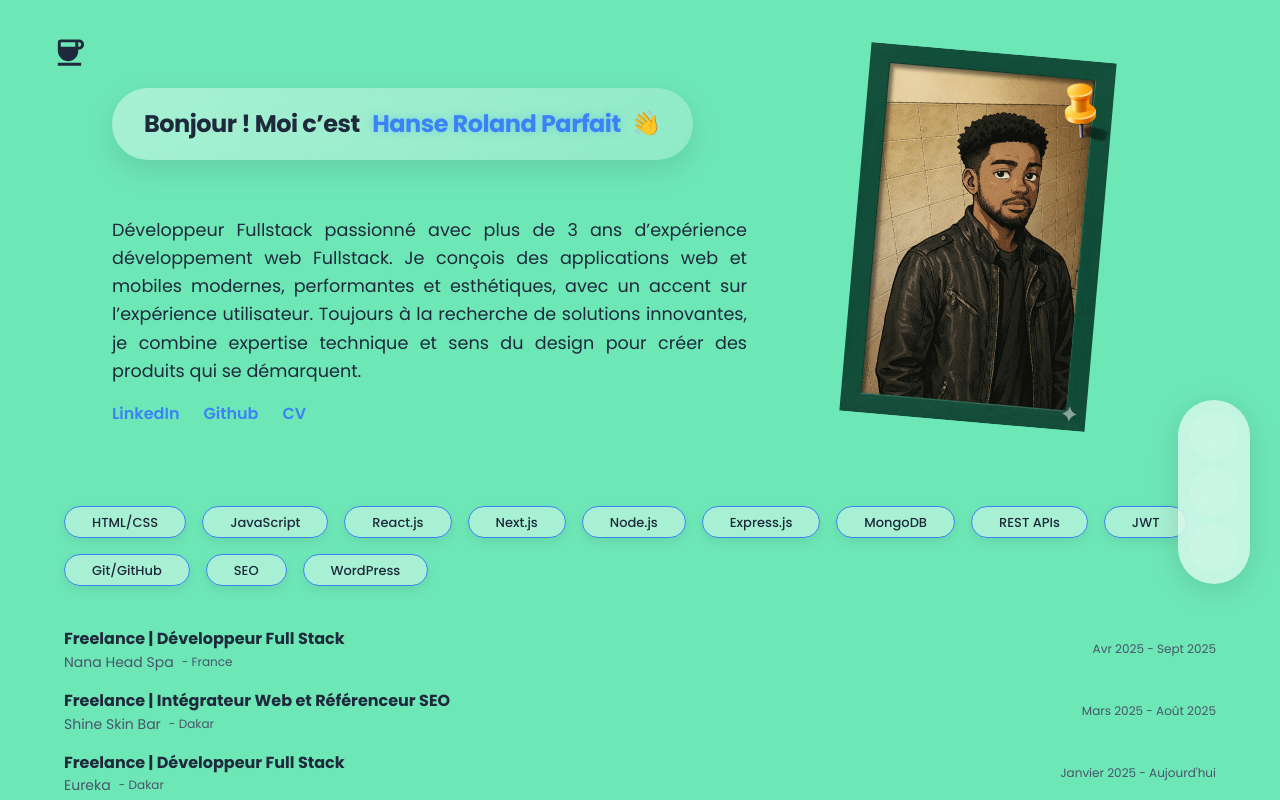
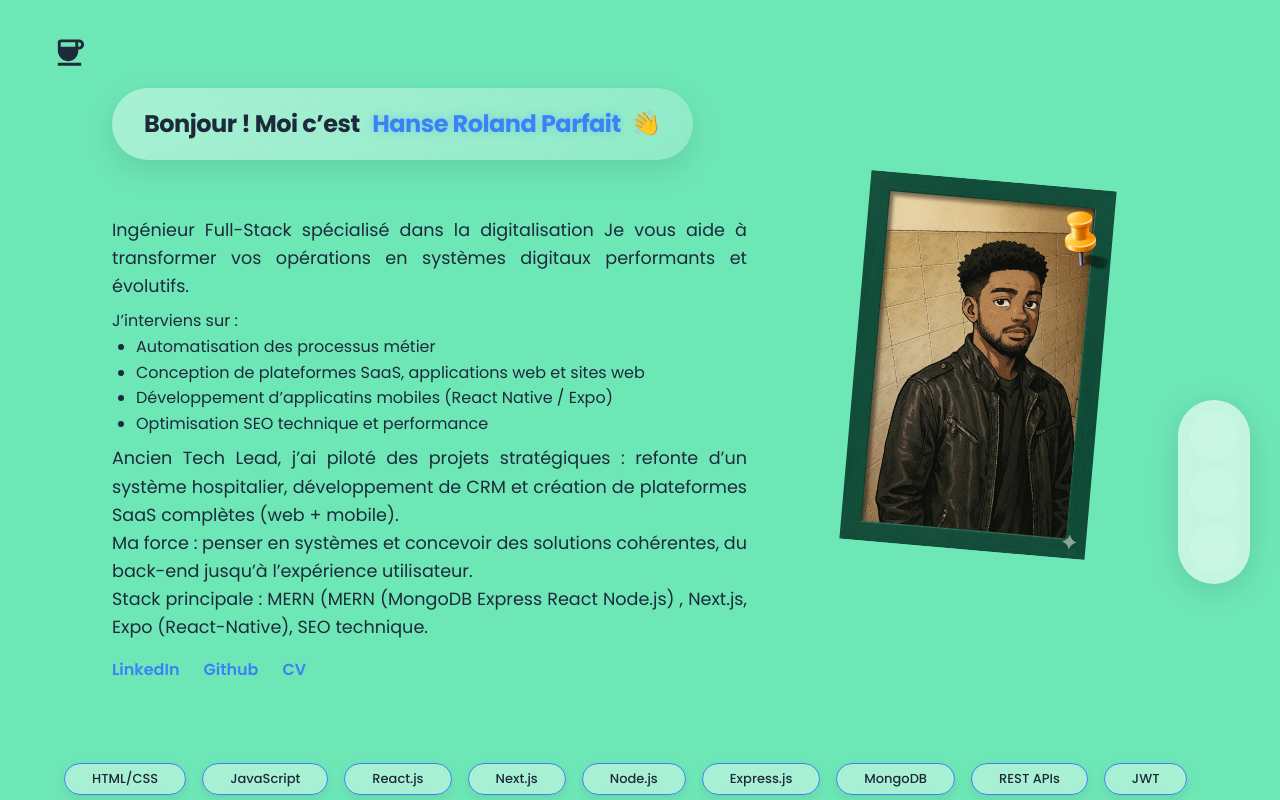
Before and after one commit to hanseroland/my-portfolio-2.0, a Next.js app: page /about in a window 1280 px wide. Shown: the top 800 px of the page. Built offline with nearby package versions, Linux system fonts and the light colour scheme; some icons are missing.

Commit message:
modification de la description du profile, ajout de sons audios jour/nuit

```diff
--- a/src/components/Layout/Navbar.js
+++ b/src/components/Layout/Navbar.js
@@ -7,6 +7,8 @@ import IconButton from '@mui/material/IconButton';
 import Container from '@mui/material/Container';
 import Brightness4Icon from '@mui/icons-material/Brightness4';
 import Brightness7Icon from '@mui/icons-material/Brightness7';
+import VolumeUpIcon from '@mui/icons-material/VolumeUp';
+import VolumeOffIcon from '@mui/icons-material/VolumeOff';
 import Link from 'next/link';
 import { Typography, useTheme } from '@mui/material';
 import { Coffee } from '@mui/icons-material';
@@ -24,12 +26,50 @@ const StyledToolbar = styled(Toolbar)(({ theme }) => ({
 export default function Navbar({ themeMode, setThemeMode }) {
     const theme = useTheme();
 
+    // États pour le son
+    const [isAudioOn, setIsAudioOn] = React.useState(true);
+    const audioRef = React.useRef(null);
 
+    const sounds = {
+        light: '/sound/AMBBird_Reveil.mp3',
+        dark: '/sound/ANMLInsc_Insecte.mp3'
+    };
 
     const toggleTheme = () => {
         setThemeMode((prevMode) => (prevMode === 'dark' ? 'light' : 'dark'));
     };
 
+
+    React.useEffect(() => {
+        // Création de l'instance Audio si elle n'existe pas
+        if (!audioRef.current) {
+            audioRef.current = new Audio(sounds[themeMode]);
+            audioRef.current.loop = true;
+        }
+
+        // Mise à jour de la source quand le thème change
+        audioRef.current.src = sounds[themeMode];
+        audioRef.current.load();
+
+        if (isAudioOn) {
+            // Le play() peut échouer si pas d'interaction utilisateur préalable
+            audioRef.current.play().catch(err => console.log("Autoplay bloqué par le navigateur"));
+        }
+
+        return () => {
+            if (audioRef.current) audioRef.current.pause();
+        };
+    }, [themeMode]);
+
+    // oggle ON/OFF manuel
+    const toggleAudio = () => {
+        if (isAudioOn) {
+            audioRef.current.pause();
+        } else {
+            audioRef.current.play();
+        }
+        setIsAudioOn(!isAudioOn);
+    };
 
 
     return (
@@ -69,16 +109,16 @@ export default function Navbar({ themeMode, setThemeMode }) {
                             alignItems: 'center',
                         }}
                     >
-                        <IconButton
-                            onClick={toggleTheme}
-                            color={theme.palette.text.primary}
+                        {/* Bouton Son */}
+                        <IconButton onClick={toggleAudio} color="inherit" sx={{ color: theme.palette.text.primary }}>
+                            {isAudioOn ? <VolumeUpIcon /> : <VolumeOffIcon />}
+                        </IconButton>
 
-                        >
-                            {
-                                themeMode === 'light' ?
-                                    <Brightness4Icon color={theme.palette.text.primary} />
-                                    :
-                                    <Brightness7Icon color={theme.palette.text.primary} />
+                        <IconButton onClick={toggleTheme} color={theme.palette.text.primary} >
+                            {themeMode === 'light' ?
+                                <Brightness4Icon color={theme.palette.text.primary} />
+                                :
+                                <Brightness7Icon color={theme.palette.text.primary} />
                             }
                         </IconButton>
                     </Box>
--- a/src/components/UI/ExperienceList.js
+++ b/src/components/UI/ExperienceList.js
@@ -8,22 +8,16 @@ const experiences = [
         title: 'Freelance | Développeur Full Stack',
         company: 'Nana Head Spa',
         location: '- France',
-        dates: 'Avr 2025 - Sept 2025',
+        dates: 'Avr 2023 - Sept 2023',
     },
     {
         icon: '/images/taager-logo.png',
-        title: 'Freelance | Intégrateur Web et Référenceur SEO',
+        title: 'Freelance | Intégrateur WordPress',
         company: 'Shine Skin Bar',
         location: '- Dakar',
-        dates: 'Mars 2025 - Août 2025',
+        dates: 'Mars 2023 - Août 2023',
     },
-    {
-        icon: '/images/taager-logo.png',
-        title: 'Freelance | Développeur Full Stack',
-        company: 'Eureka',
-        location: '- Dakar',
-        dates: 'Janvier 2025 - Aujourd\'hui',
-    },
+
     {
         icon: '/images/taager-logo.png',
         title: 'Reférenceur SEO',
--- a/src/components/UI/ProfileText.js
+++ b/src/components/UI/ProfileText.js
@@ -17,6 +17,31 @@ const ProfileText = () => {
             <Typography
                 variant="body1"
                 sx={{
+                    mb: 1,
+                    fontSize: { xs: '1rem', md: '1.1rem' },
+                    color: theme.palette.text.primary,
+                    lineHeight: 1.6,
+                    textAlign: 'justify',
+                }}
+            >
+                Ingénieur Full-Stack spécialisé dans la digitalisation
+                Je vous aide à transformer vos opérations en systèmes digitaux performants et évolutifs.
+            </Typography>
+            <Typography component="div">
+                <span> J’interviens sur :</span>
+            </Typography>
+            <Typography component="div" ml={3} >
+                <ul>
+                    <li>Automatisation des processus métier</li>
+                    <li>Conception de plateformes SaaS, applications web et sites web</li>
+                    <li>Développement d’applicatins mobiles (React Native / Expo)</li>
+                    <li>Optimisation SEO technique et performance</li>
+                </ul>
+            </Typography>
+            <Typography
+                variant="body1"
+                mt={1}
+                sx={{
                     mb: 2,
                     fontSize: { xs: '1rem', md: '1.1rem' },
                     color: theme.palette.text.primary,
@@ -24,10 +49,12 @@ const ProfileText = () => {
                     textAlign: 'justify',
                 }}
             >
-                Développeur Fullstack passionné avec plus de 3 ans d’expérience développement web Fullstack. Je conçois des applications web et mobiles modernes,
-                performantes et esthétiques, avec un accent sur l’expérience utilisateur. Toujours à la recherche de solutions innovantes,
-                je combine expertise technique et sens du design pour créer des produits qui se démarquent.
+                Ancien Tech Lead, j’ai piloté des projets stratégiques : refonte d’un système hospitalier, développement de CRM et création de plateformes SaaS complètes (web + mobile).<br />
+                Ma force : penser en systèmes et concevoir des solutions cohérentes, du back-end jusqu’à l’expérience utilisateur.<br />
+                Stack principale : MERN (MERN (MongoDB Express React Node.js) , Next.js, Expo (React-Native), SEO technique.
             </Typography>
+
+
 
             <Box sx={{ display: 'flex', gap: 3, mt: 2 }}>
                 <Link
--- a/src/pages/index.js
+++ b/src/pages/index.js
@@ -24,8 +24,8 @@ export default function Home({ themeMode }) {
     <>
       <Head>
         <title>Hanse Roland Parfait - Développeur Web FullStack</title>
-        <meta name="description" content=" Développeur Fullstack passionné avec plus de 3 ans d’expérience développement web Fullstack. Je conçois des applications web et mobiles modernes,
-                performantes et esthétiques" />
+        <meta name="description" content="Ingénieur Full-Stack spécialisé dans la digitalisation
+          Je vous aide à transformer vos opérations en systèmes digitaux performants et évolutifs." />
         <meta name="viewport" content="width=device-width, initial-scale=1" />
         <meta name="googlebot" content="notranslate" />
         <meta name="google" content="notranslate" />
```
